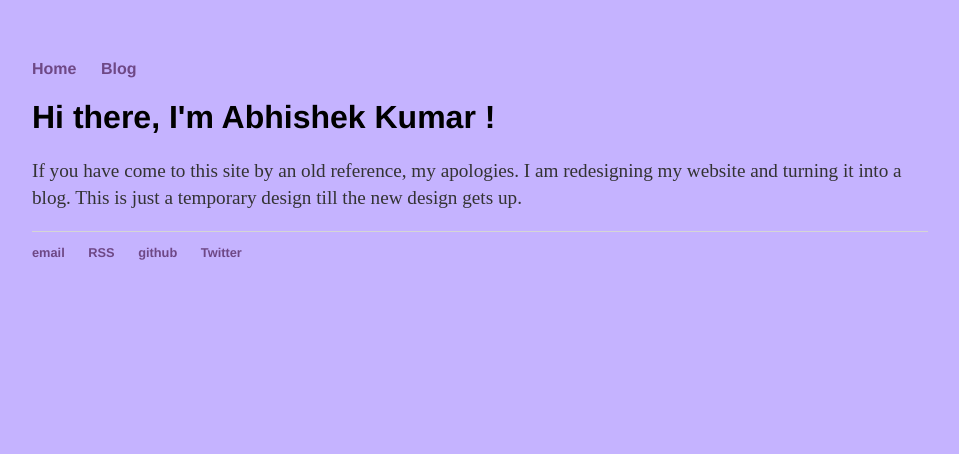
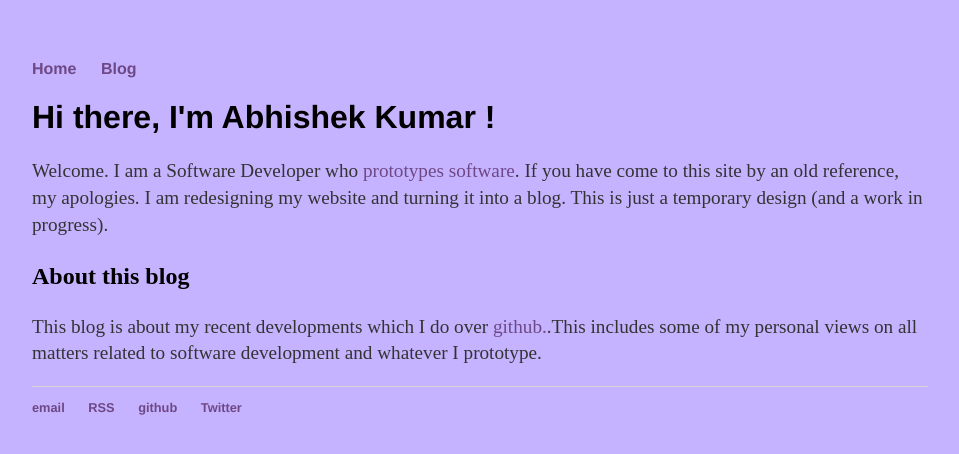
Before and after one commit to Mr-Kumar-Abhishek/Mr-Kumar-Abhishek.github.io, a Jekyll site: the page built from index.html, in a window 1280 px wide. Shown: the top 454 px of the page, without its empty margins (160-1119 px from the left). Built offline with Jekyll 4.4.1, drawn with Linux system fonts in a browser that asks for light colours.

Commit message:
Update text in main home page

```diff
--- a/index.html
+++ b/index.html
@@ -16,5 +16,9 @@ keywords: Abhishek Kumar, Software Developer, Mr Kumar Abhishek
 
     		<div class="blurb">
         		<h1>Hi there, I'm Abhishek Kumar !</h1>
-				<p>If you have come to this site by an old reference, my apologies. I am redesigning my website and turning it into a blog. This is just a temporary design till the new design gets up.</p>
+				<p>Welcome. I am a Software Developer who <a href="https://en.wikipedia.org/wiki/Software_prototyping">prototypes software</a>. If you have come to this site by an old reference, my apologies. I am redesigning my website and turning it into a blog. This is just a temporary design (and a work in progress).</p>
+				<section>
+					<h3>About this blog</h3>
+					<p>This blog is about my recent developments which I do over <a href="https://github.com/mr-kumar-abhishek">github.</a>.This includes some of my personal views on all matters related to software development and whatever I prototype.
+				</section>
     		</div><!-- /.blurb -->
```
